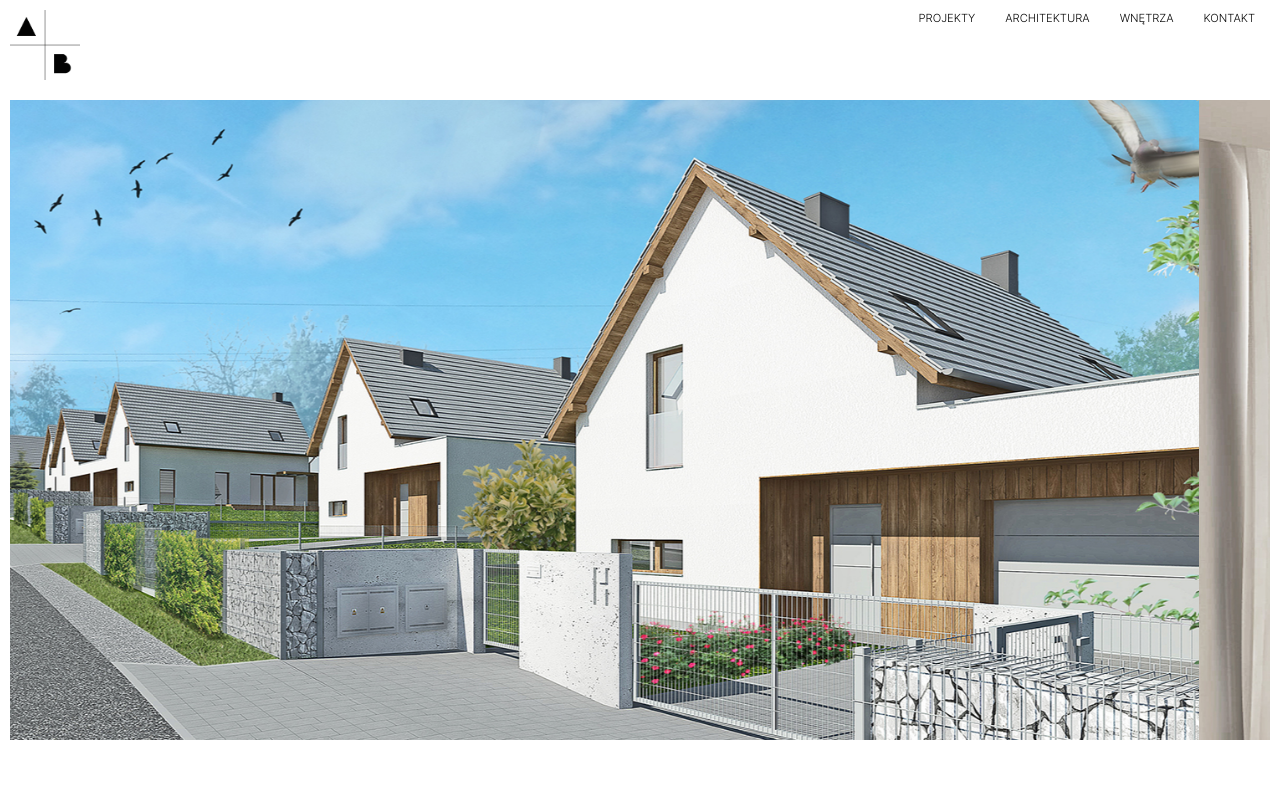
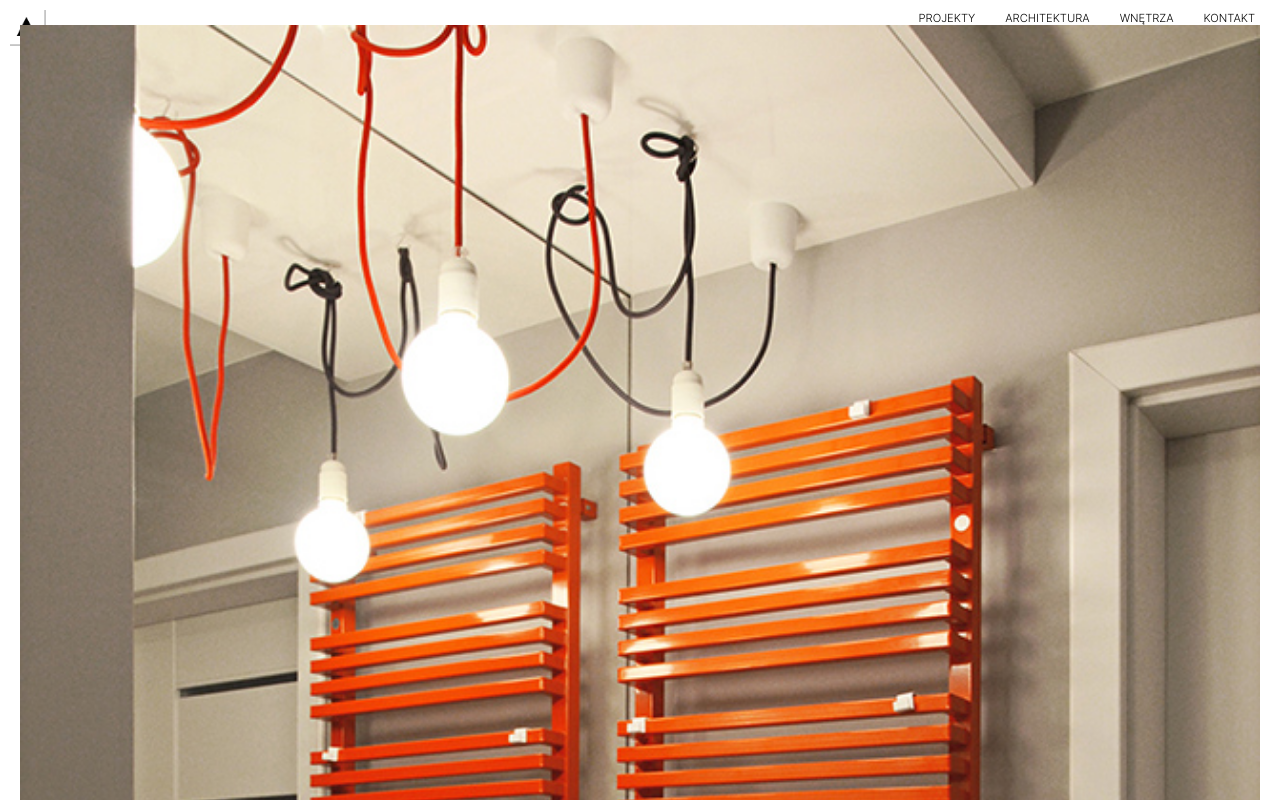
Before and after one commit to wrogoz/Architektura_A-B, a React (Create React App) app: page /entries/bathroom in a window 1280 px wide. Shown: the top 800 px of the page. Built offline with nearby package versions, Linux system fonts and the light colour scheme.

Commit message:
building single project page + refactoring

```diff
--- a/src/App.js
+++ b/src/App.js
@@ -5,6 +5,7 @@ import Container from 'react-bootstrap/Container'
 import HomePage from './components/homePage'
 import Entries from './components/entries'
 import Footer from './components/footer'
+import Bathroom from './components/entries-elements/singleProjects/bathroom';
 import {
   Switch,
   Route
@@ -28,7 +29,10 @@ function App() {
           <main> architektura  </main>
         </Route>
 
-        <Route path="/wnętrza">
+        <Route exact path="/entries/bathroom">
+          <Bathroom/>
+        </Route>
+        <Route path="/entries">
           <Entries/>
         </Route>
 
@@ -52,7 +56,8 @@ const StyledContainer = styled(Container)`
   padding:10px;
   min-height:100vh;
   font-family:interblack;
-  text-transform:uppercase;
+  display:flex;
+  flex-direction:column;
   font-size:0.7rem;
 `
 
--- a/src/components/entries-elements/mobileEntries.jsx
+++ b/src/components/entries-elements/mobileEntries.jsx
@@ -4,49 +4,82 @@ import Row from 'react-bootstrap/Row'
 import Col from 'react-bootstrap/Col'
 import Image from 'react-bootstrap/Image'
 import bathroom from '../../images/entries/bathroom/01_1.jpg'
-const MobileEntries = ()=> {
+import {Link} from 'react-router-dom'
+import {connect} from 'react-redux'
+import {showHideMobileMenu} from '../../redux/actions'
+const MobileEntries = (props)=> {
+
+    const hideMobileMenu = ()=>{
+       if(props.isMenuOpen){
+        props.dispatch(showHideMobileMenu())
+       }
+
+    }
+
     return(
         <Row>
 
-            <ProjectCol sm={12} >
-                <ProjectTitle >Bathroom Project</ProjectTitle>
-                <Img src={bathroom} rounded />
-            </ProjectCol>
-            <ProjectCol sm={12} >
+<Col sm={12} >
+            <Link to="/entries/bathroom" onClick={hideMobileMenu}>
                 <ProjectTitle >Title</ProjectTitle>
-                <Img src={bathroom} rounded />
-            </ProjectCol>
-            <ProjectCol sm={12} >
+                <ImgBox>
+                    <Img src={bathroom} rounded />
+                </ImgBox>
+            </Link>
+            </Col>
+
+            <Col sm={12} >
+            <Link to="/entries/bathroom">
                 <ProjectTitle >Title</ProjectTitle>
-                <Img src={bathroom} rounded />
-            </ProjectCol>
-            <ProjectCol sm={12} >
+                <ImgBox>
+                    <Img src={bathroom} rounded />
+                </ImgBox>
+            </Link>
+            </Col>
+            <Col sm={12} >
                 <ProjectTitle >Title</ProjectTitle>
-                <Img src={bathroom} rounded />
-            </ProjectCol>
+                <ImgBox>
+                    <Img src={bathroom} rounded />
+                </ImgBox>
+            </Col>
+            <Col sm={12} >
+                <ProjectTitle >Title</ProjectTitle>
+                <ImgBox>
+                    <Img src={bathroom} rounded />
+                </ImgBox>
+            </Col>
         </Row>
     )
 }
-const ProjectCol = styled(Col)`
-    height:40vh;
-    overflow:hidden;
-    margin-bottom:20px;
 
-`
 const ProjectTitle = styled.h2`
 font-size:1rem;
 font-weight:bold;
     text-align:center;
     color:#000;
+    letter-spacing: 4px;
+    text-transform:uppercase;
+
 `
 const Img = styled(Image)`
         width: 100%;
-        margin-bottom: 20px;
+        margin-top:-18%;
         padding:0 10px;
 
 
 
 `
+const ImgBox = styled.div`
+     height:35vh;
+    overflow:hidden;
+    margin-bottom:20px;
+`
+
+const mapStateToProps =(state)=>{
+    return {
+        isMenuOpen:state.isMenuOpen
+    }
+}
 
 
-export default MobileEntries
+export default connect(mapStateToProps)(MobileEntries)
--- /dev/null
+++ b/src/components/entries-elements/singleProjects/bathroom.jsx
@@ -0,0 +1,23 @@
+import React from 'react'
+import SingleProject from './singleProjectComponent/singleProjectDetails'
+import img1 from '../../../images/entries/bathroom/01_1.jpg'
+import img2 from '../../../images/entries/bathroom/02_1.jpg'
+import img3 from '../../../images/entries/bathroom/03_1.jpg'
+import img4 from '../../../images/entries/bathroom/04_1.jpg'
+import img5 from '../../../images/entries/bathroom/05_1.jpg'
+
+const Bathroom = ()=>{
+    return(
+        <SingleProject
+            projectName="Nazwa projektu"
+            location="Katowice"
+            client="prywatny"
+            size="12"
+            status="ukończony"
+            authors="Ania & Beata"
+            arrayOfImages={[img1,img2,img3,img4,img5]}
+        />
+    )
+}
+
+export default Bathroom
--- /dev/null
+++ b/src/components/entries-elements/singleProjects/singleProjectComponent/singleProjectDetails.jsx
@@ -0,0 +1,68 @@
+import React from 'react';
+import styled from 'styled-components'
+import Row from 'react-bootstrap/Row'
+import Col from 'react-bootstrap/Col'
+import Image from 'react-bootstrap/Image'
+
+
+const SingleProject = (props)=> {
+
+       const imageList= props.arrayOfImages.map((el,i)=>{
+           return (
+                <SingleProjectCol xs={12}>
+                 <Img key={i} src={el}/>
+               </SingleProjectCol>
+           )
+       })
+
+
+    return(
+        <Row>
+
+           <SingleProjectCol>
+
+    <DescriptionBox>
+        <Title>{props.projectName}</Title>
+        <p>Lokalizacja:{props.location}</p>
+        <p>Klient:{props.client}</p>
+        <p>Powierzchnia:{props.size} m<sup>2</sup></p>
+        <p>Status:{props.status} </p>
+        <p>Autorzy:{props.authors} </p>
+    </DescriptionBox>
+    </SingleProjectCol>
+
+        {imageList}
+
+        </Row>
+    )
+}
+
+const SingleProjectCol = styled(Col)`
+    display:flex;
+    flex-direction:column;
+    align-items:center;
+`
+const Title = styled.h3`
+    font-size:1rem;
+    font-weight:bold;
+    text-transform:uppercase;
+    letter-spacing:4px;
+
+`
+const DescriptionBox = styled.section`
+    display:flex;
+    flex-direction:column;
+    p{
+        margin:0;
+        font-size: 0.9rem;
+        line-height: 25px;
+    }
+`
+
+const Img = styled(Image)`
+     width: 100%;
+        margin-top:-18%;
+        padding:0 10px;
+
+`
+export default SingleProject
--- a/src/components/entries.jsx
+++ b/src/components/entries.jsx
@@ -1,19 +1,18 @@
-import React from 'react';
-import {connect} from 'react-redux'
-import MobileEntries from './entries-elements/mobileEntries'
-const Entries = (props)=> {
-    return(<>
-
-        <MobileEntries/>
+import React from "react";
+import { connect } from "react-redux";
+import MobileEntries from "./entries-elements/mobileEntries";
+const Entries = (props) => {
+  return (
+    <>
+      <MobileEntries />
     </>
-    )}
-
+  );
+};
 
 const mapStateToProps = (state) => {
-    return {
-      WindowWidth: state.WindowWidth,
+  return {
+    WindowWidth: state.WindowWidth,
+  };
+};
 
-    };
-  };
-
-export default connect(mapStateToProps)(Entries)
+export default connect(mapStateToProps)(Entries);
--- a/src/components/footer.jsx
+++ b/src/components/footer.jsx
@@ -16,15 +16,21 @@ const Footer =()=>{
 }
 const FooterRow = styled(Row)`
  margin:5% 0;
+
+ display:flex;
+ flex-flow: column;
+  flex-grow:1;
 `
 const FooterCol = styled(Col)`
   display:flex;
   justify-content:center;
   align-items:center;
   align-content:stretch;
+
 `
 
 const SocialIcon = styled.i`
     margin-left:20px;
+        margin-top: auto;
 `
 export default Footer
--- a/src/components/header-menu/menu.jsx
+++ b/src/components/header-menu/menu.jsx
@@ -9,7 +9,7 @@ const Menu = () => {
 
         <li><NavLink to='/projekty'>Projekty</NavLink></li>
         <li><NavLink  to='/Architektura'>Architektura</NavLink></li>
-        <li><NavLink to='/wnętrza'>wnętrza</NavLink></li>
+        <li><NavLink to='/entries'>wnętrza</NavLink></li>
         <li><NavLink to='/kontakt'>kontakt</NavLink></li>
 
 
--- a/src/components/header-menu/mobile-menu.jsx
+++ b/src/components/header-menu/mobile-menu.jsx
@@ -16,7 +16,7 @@ const MobileMenu = (props) => {
           <StyledLink to="/Architektura">Architektura</StyledLink>
         </li>
         <li>
-          <StyledLink to="/wnętrza">wnętrza</StyledLink>
+          <StyledLink to="/entries">wnętrza</StyledLink>
         </li>
         <li>
           <StyledLink to="/kontakt">kontakt</StyledLink>
--- a/src/components/header.jsx
+++ b/src/components/header.jsx
@@ -19,7 +19,7 @@ const Header = (props) => {
     <HeaderBox>
       <Row>
         <Col xs={4}>
-          <Link to="/" onClick={props.isBurgerActive ? showHideMenu : null}>
+          <Link to="/" onClick={props.isMenuOpen ? showHideMenu : null}>
             <Logo src={logo} alt="logo" />
           </Link>
         </Col>
@@ -31,7 +31,7 @@ const Header = (props) => {
           )}
         </Nav>
 
-        {props.isBurgerActive ? <MobileMenu onClick={showHideMenu} /> : null}
+        {props.isMenuOpen ? <MobileMenu onClick={showHideMenu} /> : null}
       </Row>
 
       {window.addEventListener("resize", () => {
@@ -42,6 +42,7 @@ const Header = (props) => {
 };
 const HeaderBox = styled.header`
   margin-bottom: 20px;
+  text-transform:uppercase;
 `;
 const Logo = styled.img`
   width: 70px;
@@ -58,8 +59,9 @@ const Nav = styled(Col)`
 
 const mapStateToProps = (state) => {
   return {
+
     WindowWidth: state.WindowWidth,
-    isBurgerActive: state.isBurgerActive,
+    isMenuOpen: state.isMenuOpen,
   };
 };
 
--- a/src/redux/reducer.js
+++ b/src/redux/reducer.js
@@ -1,7 +1,7 @@
 
 const initialState = {
     WindowWidth:window.innerWidth,
-    isBurgerActive:false
+    isMenuOpen:false
    }
 
   const reducer = (state = initialState, action)=> {
@@ -16,7 +16,7 @@ const initialState = {
           case "SHOWHIDEMOBILEMENU":
           return {
             ...state,
-            isBurgerActive:!state.isBurgerActive
+            isMenuOpen:!state.isMenuOpen
           }
         default:
           return state
```
